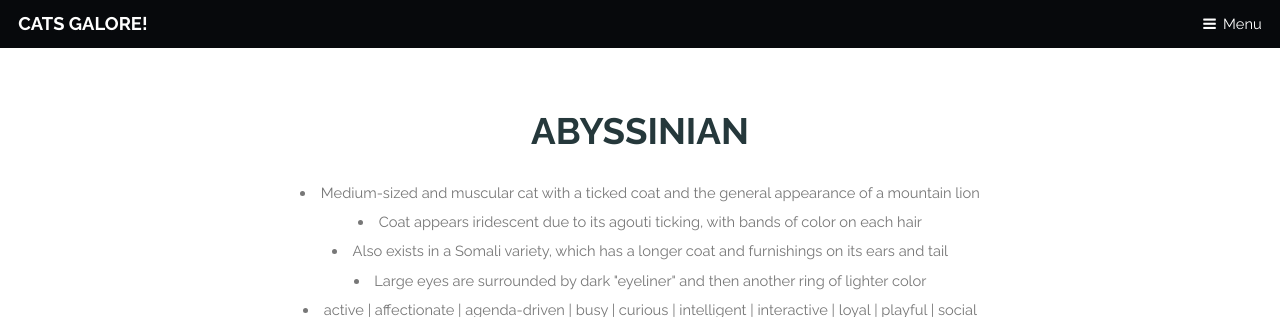
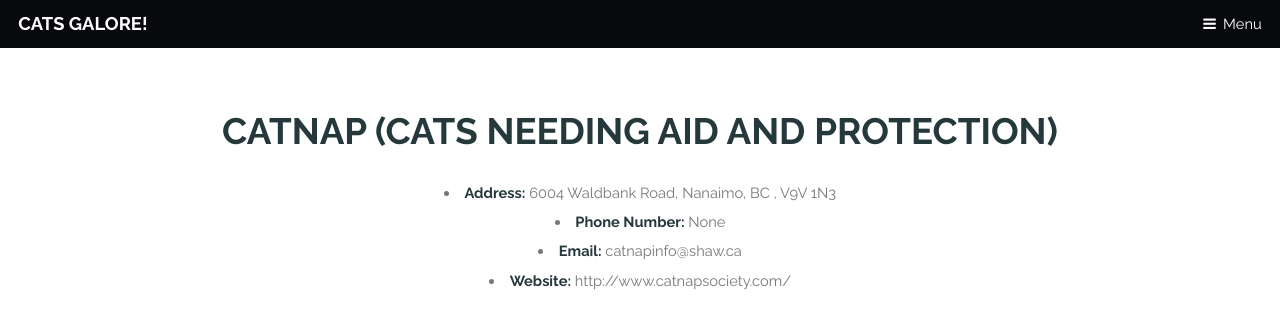
Before and after one commit to gunblader/Cats-Galore, a Flask app: template guestbook-mysql/templates/models/organizations/1.html in a window 1280 px wide. Shown: the top 317 px of the page. Run offline with Flask 2, Linux system fonts and the light colour scheme; the template is opened without the code that fills it, so the values that code supplies are empty; some libraries are stand-ins or nearby versions.

Commit message:
updated organization models

```diff
--- a/guestbook-mysql/templates/models/organizations/1.html
+++ b/guestbook-mysql/templates/models/organizations/1.html
@@ -6,7 +6,7 @@
 -->
 <html>
 	<head>
-		<title>Cats Galore! | Abyssinian</title>
+		<title>Cats Galore! | CatNAP (Cats Needing Aid and Protection)</title>
 		<meta charset="utf-8" />
 		<meta name="viewport" content="width=device-width, initial-scale=1" />
 		<!--[if lte IE 8]><script src="assets/js/ie/html5shiv.js"></script><![endif]-->
@@ -38,21 +38,21 @@
 				<div class="container">
 
 					<header class="major special">
-						<h2>Abyssinian</h2>
-						<p><li>Medium-sized and muscular cat with a ticked coat and the general appearance of a mountain lion
-							<li>Coat appears iridescent due to its agouti ticking, with bands of color on each hair
-							<li>Also exists in a Somali variety, which has a  longer coat and furnishings on its ears and tail
-							<li>Large eyes are surrounded by dark "eyeliner" and then another ring of lighter color
-							<li>active  |  affectionate  |  agenda-driven  |  busy  |  curious  |  intelligent  |  interactive  |  loyal  |  playful  |  social</p>
+						<h2>CatNAP (Cats Needing Aid and Protection)</h2>
+						<p><li><strong>Address:</strong> 6004 Waldbank Road, Nanaimo, BC , V9V 1N3</li>
+							<li><strong>Phone Number:</strong> None</li>
+							<li><strong>Email:</strong> catnapinfo@shaw.ca</li>
+							<li><strong>Website:</strong> http://www.catnapsociety.com/</li>
 
+						</p>
 
-					<center><img src="../../../static/images/model_images/Abyssinian.jpg" align="center" style="width: 250px; height: 358px;" alt="" /></center>
+					<!-- http://embedgooglemaps.com/en/ -->
+					<center><script src='https://maps.googleapis.com/maps/api/js?v=3.exp'></script><div style='overflow:hidden;height:440px;width:700px;'><div id='gmap_canvas' style='height:440px;width:700px;'></div><div><small><a href="http://embedgooglemaps.com">									embed google maps							</a></small></div><div><small><a href="http://www.autohuren.world/">autohuren</a></small></div><style>#gmap_canvas img{max-width:none!important;background:none!important}</style></div><script type='text/javascript'>function init_map(){var myOptions = {zoom:16,center:new google.maps.LatLng(49.24161609999999,-124.02704360000001),mapTypeId: google.maps.MapTypeId.ROADMAP};map = new google.maps.Map(document.getElementById('gmap_canvas'), myOptions);marker = new google.maps.Marker({map: map,position: new google.maps.LatLng(49.24161609999999,-124.02704360000001)});infowindow = new google.maps.InfoWindow({content:'<strong>CatNAP (Cats Needing Aid and Protection)</strong><br>6004 Waldbank Road, Nanaimo, BC , V9V 1N3<br>'});google.maps.event.addListener(marker, 'click', function(){infowindow.open(map,marker);});infowindow.open(map,marker);}google.maps.event.addDomListener(window, 'load', init_map);</script></center>
 
-					<p><li><strong>type of breed:</strong> natural
-						<li><strong>size:</strong> medium
-						<li><strong>weight:</strong> 7.5 to 16 lb  (pounds)
-						<li><strong>hair length:</strong> medium  |  short
-						<li><strong>origin:</strong> Egypt</p>
+					<p><li><strong>List of Adoptables:</strong>
+						<li>1</li>
+						<li>2</li>
+						</p>
 
 					</header>
 
```
Also changed, not shown: guestbook-mysql/templates/models/breeds/1.html (+9 -4 lines), guestbook-mysql/templates/models/breeds/2.html (+11 -6 lines), guestbook-mysql/templates/models/breeds/3.html (+12 -7 lines), guestbook-mysql/templates/models/organizations/2.html (+13 -13 lines), guestbook-mysql/templates/models/organizations/3.html (+13 -13 lines), guestbook-mysql/templates/organizations.html (+18 -10 lines).
